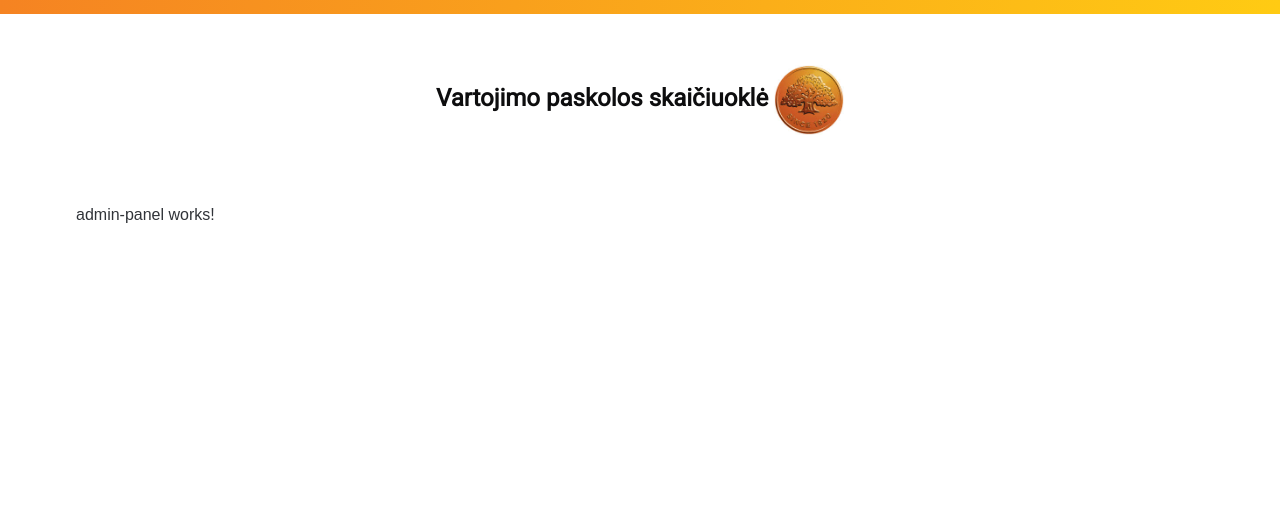
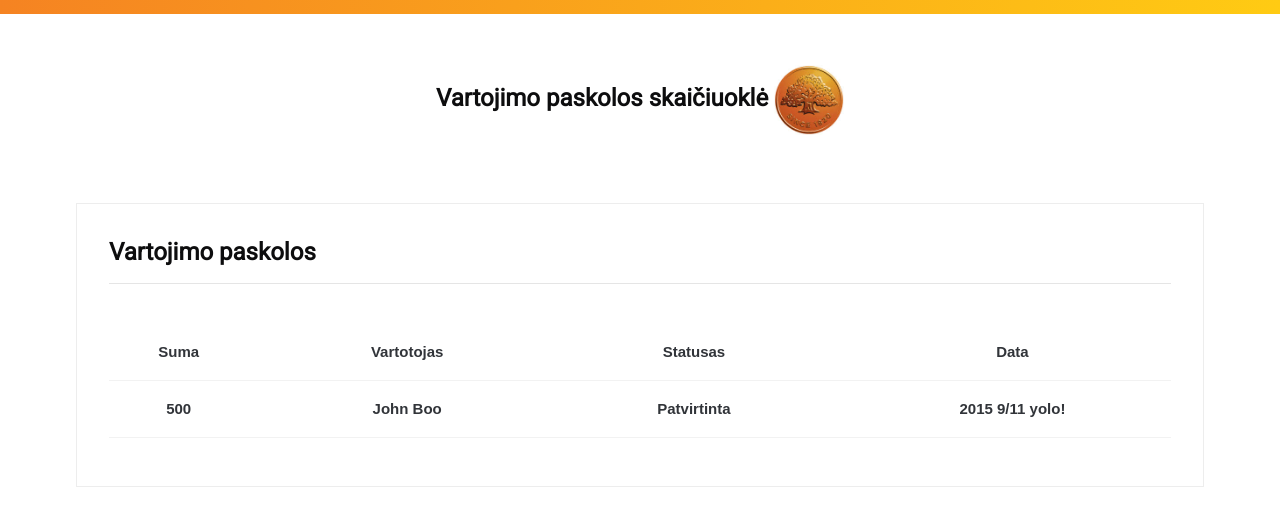
Before and after one commit to PaulKutka/swed-loan-front, an Angular app: page /adminPanel in a window 1280 px wide. Shown: the top 526 px of the page. Built offline with nearby package versions, Linux system fonts and the light colour scheme.

Commit message:
table in adminPanel

```diff
--- a/src/app/admin-panel/admin-panel.component.html
+++ b/src/app/admin-panel/admin-panel.component.html
@@ -1,3 +1,26 @@
-<p>
-  admin-panel works!
-</p>
+<div class="form form-border">
+  <h3>Vartojimo paskolos</h3>
+  <hr>
+  <br>
+
+  <table>
+    <thead>
+    <tr>
+      <th>Suma</th>
+      <th>Vartotojas</th>
+      <th>Statusas</th>
+      <th>Data</th>
+    </tr>
+    </thead>
+    <tbody>
+    <tr>
+    <th>500</th>
+    <th>John Boo</th>
+    <th>Patvirtinta</th>
+    <th>2015 9/11 yolo!</th>
+    </tr>
+
+    </tbody>
+  </table>
+
+</div>
--- a/src/app/loan-tables/loan-tables.component.html
+++ b/src/app/loan-tables/loan-tables.component.html
@@ -32,4 +32,5 @@
     <button [routerLink]="['/formCompletion']">Pildyti paraišką</button>
   </div>
 </div>
+
 <router-outlet></router-outlet>
```
